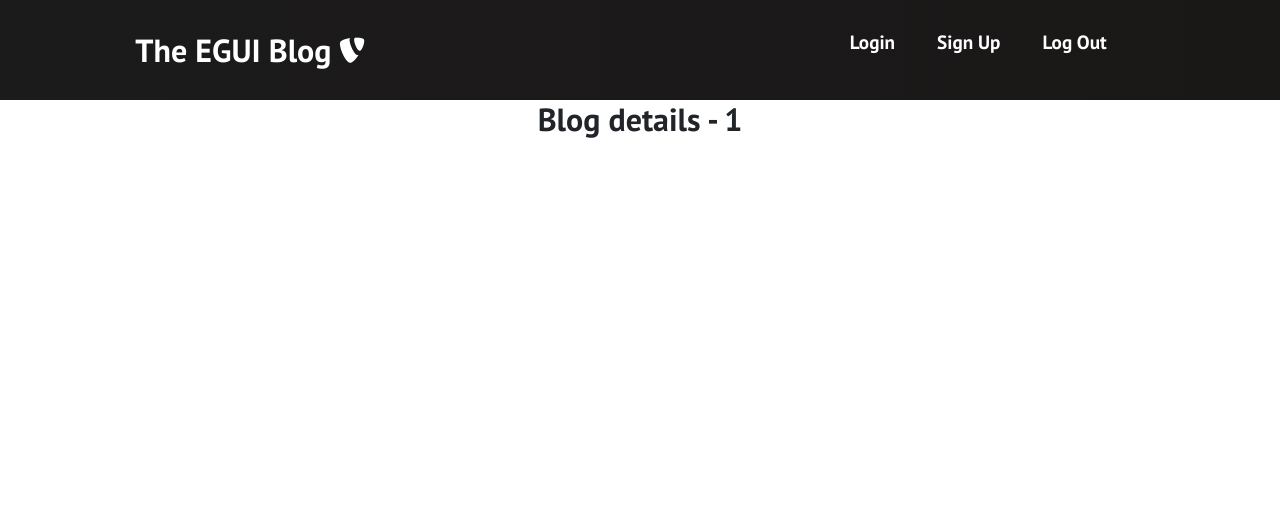
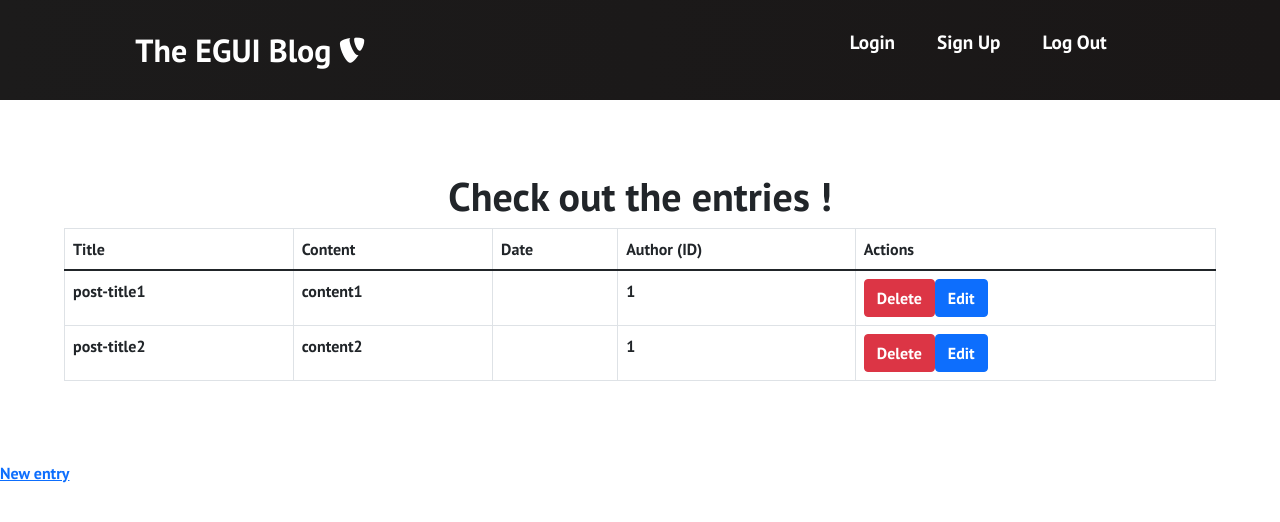
Before and after one commit to Nchrd/EGUI_TP3, a React (Create React App) app in the folder lab3/: page /blogs/1 in a window 1280 px wide. Shown: the top 522 px of the page. Built offline with nearby package versions, Linux system fonts and the light colour scheme; data requests are answered from the project's data file.

Commit message:
Update front

```diff
--- a/lab3/src/Components/BlogDetails.js
+++ b/lab3/src/Components/BlogDetails.js
@@ -1,10 +1,103 @@
-import React from 'react'
-import { useParams } from 'react-router-dom';
+import React, {useState, useEffect} from 'react'
+import { Link, useParams } from 'react-router-dom';
 
-const BlogDetails = () => {
+
+function BlogDetails(props) {
   const { id } = useParams();
+
+  const url = `http://localhost:5000/blogs/${id}`;
+  const [loading, setLoading] = useState(false);
+  const [blog, setblog] = useState([]);
+
+  const fetchblog = async () => {
+    setLoading(true);
+    try{
+      const response = await fetch(url);
+      const blog = await response.json();
+      setLoading(false);
+      setblog(blog);
+    } catch(error) {
+      setLoading(false);
+      console.log(error);
+    }
+  };
+
+  useEffect(() => {
+    fetchblog();
+  }, [])
+
+  if(loading) {
+    return(
+      <div className='cards'>
+        <h1>List of blog's entries !</h1>
+        <h2>Loading...</h2>
+      </div>
+    )
+  }
+
+  if(blog.length === 0) {
+    return(
+      <main>
+        <div className='title'>
+          <h2>No entries created yet !</h2>
+        </div>
+      </main>
+    )
+  }
+
+  let tb_data = blog.entrylist.map((item) => {
+    return(
+      <tr key={item.id}>
+        <td>{item.title}</td>
+        <td>{item.content}</td>
+        <td>{item.date}</td>
+        <td>{item.userId}</td>
+        <td>
+          <btn className='btn btn-danger'>Delete</btn>
+          <btn className='btn btn-primary'>Edit</btn>
+        </td>
+      </tr>
+    )
+  })
+
   return (
-    <h2>Blog details - {id} </h2>
+    <>
+    <h1>{}</h1>
+
+    <div className='cards'>
+    <h1>Check out the entries !</h1>
+      <table className="table table-bordered table-hover">
+        <thead className='table__header'>
+          <tr className='header__label'>
+            <th>
+              Title
+            </th>
+            <th>
+              Content
+            </th>
+            <th>
+              Date
+            </th>
+            <th>
+              Author (ID)
+            </th>
+            <th>
+              Actions
+            </th>
+          </tr>
+        </thead>
+        <tbody>
+          {tb_data}
+        </tbody>
+      </table>
+
+    </div>
+
+    <Link to='/'>
+      <btn>New entry</btn>
+    </Link>
+
+    </>
   )
 }
 
--- a/lab3/src/Components/CardItem.js
+++ b/lab3/src/Components/CardItem.js
@@ -1,22 +1,59 @@
-import React, { useState } from 'react'
-import {Link, BrowserRouter as Route, Routes, Router} from "react-router-dom";
+import React, { useEffect, useState } from 'react'
 
 function CardItem(props) {
-  const id = props.id;
-  const url = '/blog/' + props.id;
+
+  const url ="http://localhost:5000/users";
+  const [users, setUsers] = useState([]);
+
+  const fetchUsers = async () => {
+    try{
+      const response = await fetch(url);
+      const users = await response.json();
+      setUsers(users);
+    } catch(error) {
+      console.log(error);
+    }
+  };
+
+  useEffect(() => {
+    fetchUsers();
+  }, []);
+
+  if(users.length === 0) {
+    return(
+      <main>
+        <div className='title'>
+          <h2>Fatal Error : no user</h2>
+        </div>
+      </main>
+    )
+  }
+
   return (
       <>
-    <li className='cards__item' key={props.key}>
-           <Link className='cards__item__link' to={`/blogs/${props.key}`}>
+          <li className='cards__item'>
               <figure className='cards__tiem__pic-wrap'>
                     <img src={props.src} alt='Blog' className='cards__item_img'></img>
               </figure>
+              <ul className='cards__item_link'>
               <div className='cards__item__info'>
+                  {
+                    users.map(user => {
+                      if(user.id === props.ownerId){
+                        return(
                           <h5 className='cards__item__text'>
-                      {props.title}
+                            {props.title} by {user.username}
                           </h5>
+                          )
+
+
+                      }
+                    })
+                  }
                 </div>
-            </Link>
+              </ul>
+
+
         </li>
     </>
   );
--- a/lab3/src/Components/Cards.css
+++ b/lab3/src/Components/Cards.css
@@ -11,7 +11,7 @@
     display: flex!important;
     flex-flow: column!important;
     align-items: center!important;
-    max-width: 1120px!important;
+    max-width: 720px!important;
     width: 90%!important;
     margin: 0 auto!important;
   }
@@ -53,7 +53,8 @@
     width: 100%!important;
     padding-top: 67%!important;
     overflow: hidden!important;
-    object-fit: cover!important;
+    object-fit:cover!important;
+    resize: both;
   }
 
   .fade-img {
@@ -87,6 +88,7 @@
     max-height: 100%!important;
     object-fit: cover!important;
     transition: all 0.2s linear!important;
+    max-width: 720px!important;
   }
 
   .cards__item__img:hover {
--- a/lab3/src/Components/Cards.js
+++ b/lab3/src/Components/Cards.js
@@ -1,7 +1,7 @@
 import React, { useEffect, useState } from 'react'
 import CardItem from './CardItem'
-import Blogs from '../db.json'
 import './Cards.css'
+import { Link } from 'react-router-dom'
 
 function Cards() {
 
@@ -55,11 +55,14 @@ function Cards() {
             <div className='cards__container'>
               <div className='cards__wrapper'>
                   <ul className='cards__item'>
+                  <Link to={`/blogs/${blog.id}`}>
                       <CardItem
                       src='/images/img-1.jpg'
                       key={blog.id}
                       title={blog.title}
+                      ownerId={blog.ownerId}
                       />
+                      </Link>
                   </ul>
               </div>
           </div>
--- a/lab3/src/Components/Footer.css
+++ b/lab3/src/Components/Footer.css
@@ -1,10 +1,10 @@
 .footer-container {
-    background-color: #242424;
-    padding: 4rem 0 2rem 0;
-    display: flex;
-    flex-direction: column;
-    justify-content: center;
-    align-items: center;
+    background-color: #242424!important;
+    padding: 4rem 0 2rem 0!important;
+    display: flex!important;
+    flex-direction: column!important;
+    justify-content: center!important;
+    align-items: center!important;
   }
 
   .footer-subscription {
@@ -46,24 +46,24 @@
   }
 
   .footer-links {
-    width: 100%;
-    max-width: 1000px;
-    display: flex;
-    justify-content: center;
+    width: 100%!important;
+    max-width: 1000px!important;
+    display: flex!important;
+    justify-content: center!important;
   }
 
   .footer-link-wrapper {
-    display: flex;
+    display: flex!important;
   }
 
   .footer-link-items {
-    display: flex;
-    flex-direction: column;
-    align-items: flex-start;
-    margin: 16px;
-    text-align: left;
-    width: 160px;
-    box-sizing: border-box;
+    display: flex!important;
+    flex-direction: column!important;
+    align-items: flex-start!important;
+    margin: 16px!important;
+    text-align: left!important;
+    width: 160px!important;
+    box-sizing: border-box!important;
   }
 
   .footer-link-items h2 {
--- a/lab3/src/Components/Footer.js
+++ b/lab3/src/Components/Footer.js
@@ -32,7 +32,7 @@ function Footer() {
             <Link to='/'>Influencer</Link>
           </div>
           <div class='footer-link-items'>
-            <h2>Social Media</h2>
+            <h2>Socials</h2>
             <Link to='/'>Instagram</Link>
             <Link to='/'>Facebook</Link>
             <Link to='/'>Youtube</Link>
--- a/lab3/src/db.json
+++ b/lab3/src/db.json
@@ -28,12 +28,14 @@
                 {
                     "title":"post-title1",
                     "content":"content1",
-                    "date":""
+                    "date":"",
+                    "userId" : 1
                 },
                 {
                     "title":"post-title2",
                     "content":"content2",
-                    "date":""
+                    "date":"",
+                    "userId" : 1
                 }
             ]
         },
@@ -45,12 +47,14 @@
                 {
                     "title":"post-title3",
                     "content":"content3",
-                    "date":""
+                    "date":"",
+                    "userId" : 1
                 },
                 {
                     "title":"post-title4",
                     "content":"content4",
-                    "date":""
+                    "date":"",
+                    "userId" : 1
                 }
             ]
         },
@@ -62,12 +66,33 @@
                 {
                     "title":"post-title5",
                     "content":"content5",
-                    "date":""
+                    "date":"",
+                    "userId" : 1
                 },
                 {
                     "title":"post-title6",
                     "content":"content6",
-                    "date":""
+                    "date":"",
+                    "userId" : 1
+                }
+            ]
+        },
+        {
+            "id":4,
+            "title":"gvrsfefzer",
+            "ownerId":1,
+            "entrylist":[
+                {
+                    "title":"post-title7",
+                    "content":"content7",
+                    "date":"",
+                    "userId" : 1
+                },
+                {
+                    "title":"post-title8",
+                    "content":"content8",
+                    "date":"",
+                    "userId" : 1
                 }
             ]
         }
```
Lines whose indentation alone changed are shown as unchanged.
